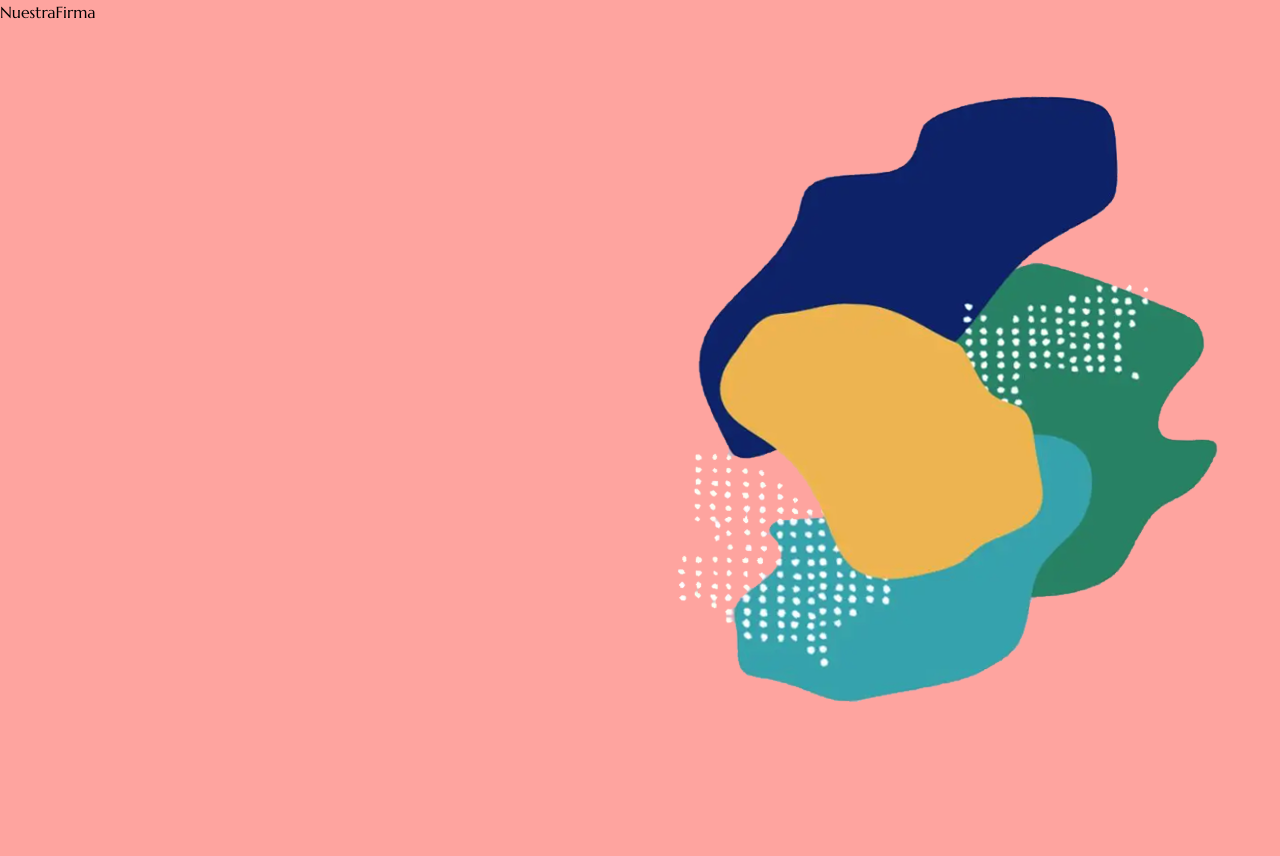
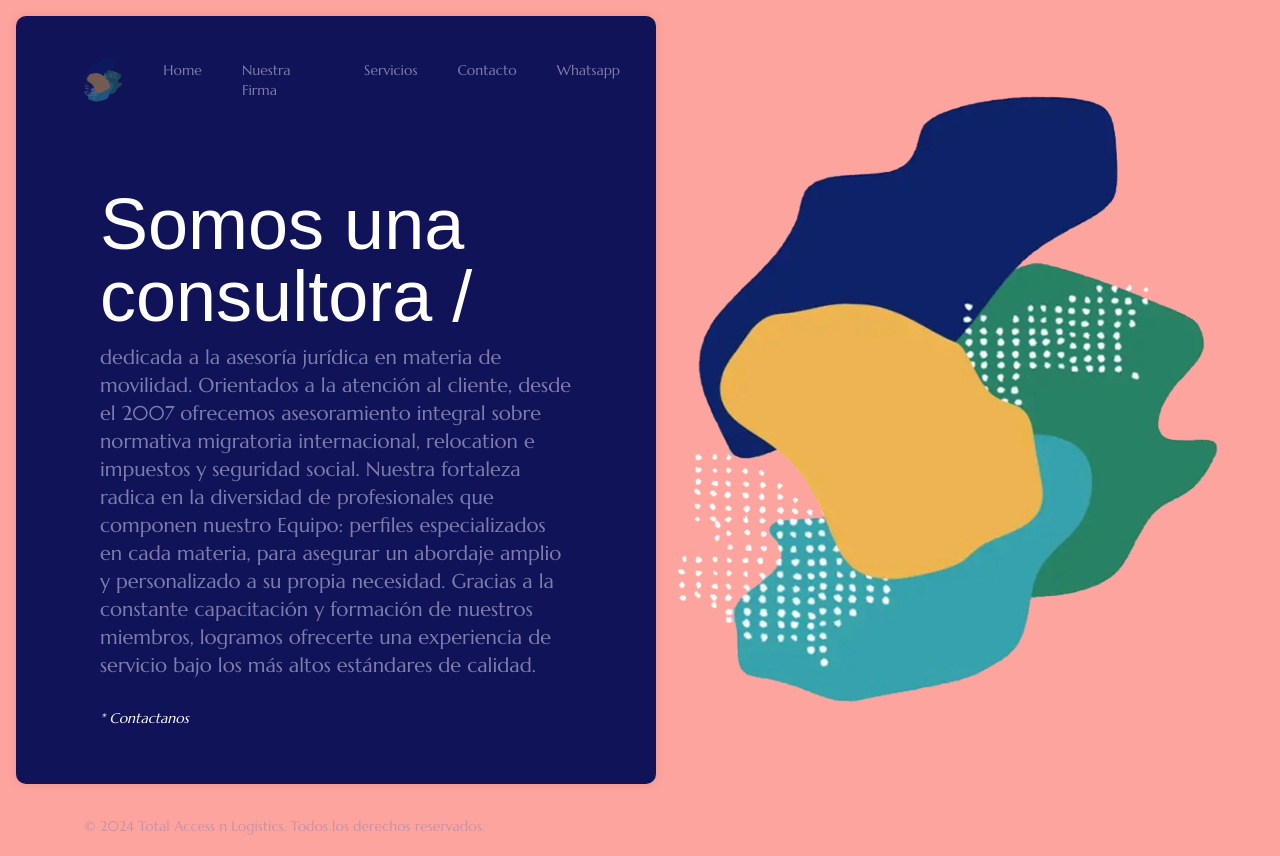
Before and after one commit to julord87/total-access, a Next.js app: page /nuestra_firma in a window 1280 px wide. Before the commit the page ends 800 px from the top, so only its background shows below. Built offline with nearby package versions, Linux system fonts and the light colour scheme; a web font is replaced by a local one.

Commit message:
Refactor CSS styles and layout in NuestraFirma page and MainCard component

```diff
--- a/src/app/nuestra_firma/page.tsx
+++ b/src/app/nuestra_firma/page.tsx
@@ -1,9 +1,43 @@
-import React from 'react'
+import { Footer } from "@/components/Footer";
+import Header from "@/components/Header";
+import Link from "next/link";
 
 const NuestraFirma = () => {
   return (
-    <div>NuestraFirma</div>
-  )
-}
+    <div className="flex flex-col justify-between h-screen md:h-full w-full main-card bg-gray-900 p-6 md:m-4">
+      {/* Header */}
+      <Header />
 
-export default NuestraFirma
+      {/* Contenido principal */}
+      <div className="flex flex-col justify-end flex-grow p-6 lg:p-16">
+        <h1 className="text-6xl lg:text-7xl text-white leading-tight">
+          Somos una consultora /
+        </h1>
+        <p className="text-lg lg:text-xl font-color my-3 justify-normal">
+          dedicada a la asesoría jurídica en materia de movilidad. Orientados a
+          la atención al cliente, desde el 2007 ofrecemos asesoramiento integral
+          sobre normativa migratoria internacional, relocation e impuestos y
+          seguridad social. Nuestra fortaleza radica en la diversidad de
+          profesionales que componen nuestro Equipo: perfiles especializados en
+          cada materia, para asegurar un abordaje amplio y personalizado a su
+          propia necesidad. Gracias a la constante capacitación y formación de
+          nuestros miembros, logramos ofrecerte una experiencia de servicio bajo
+          los más altos estándares de calidad.
+        </p>
+        <Link
+          href="https://wa.me/5491138248813?text=Hola%21%20Quisiera%20realizar%20una%20consulta%20sobre%20sus%20servicios."
+          className="mt-2 block text-white italic py-2 lg:inline hover:opacity-75 text-sm"
+          target="_blank"
+          rel="noopener noreferrer"
+        >
+          * Contactanos
+        </Link>
+      </div>
+
+      {/* Footer */}
+      <Footer />
+    </div>
+  );
+};
+
+export default NuestraFirma;
--- /dev/null
+++ b/src/components/Footer.tsx
@@ -0,0 +1,11 @@
+import React from "react";
+
+export const Footer = () => {
+  return (
+    <footer className="mt-4 text-xs lg:text-sm font-color opacity-45 pl-6 lg:pl-12 pb-5">
+      <p>
+        &copy; 2024 Total Access n Logistics. Todos los derechos reservados.
+      </p>
+    </footer>
+  );
+};
--- a/src/components/MainCard.tsx
+++ b/src/components/MainCard.tsx
@@ -1,5 +1,6 @@
 import Link from "next/link";
 import Header from "./Header";
+import { Footer } from "./Footer";
 
 const MainCard = () => {
   return (
@@ -9,14 +10,12 @@ const MainCard = () => {
 
       {/* Contenido principal */}
       <div className="flex flex-col justify-end flex-grow p-6 lg:p-16">
-        <Link href={"/nuestra_firma"} className="text-lg lg:text-xl text-white py-3">*Quiénes somos ?</Link>
         <h1 className="text-6xl lg:text-7xl text-white leading-tight">Total Access n' Logistics</h1>
+        <Link href={"/nuestra_firma"} className="text-lg lg:text-xl text-white py-3 mt-2">*Quiénes somos ?</Link>
       </div>
 
       {/* Footer */}
-      <footer className="mt-4 text-xs lg:text-sm font-color opacity-45 pl-6 lg:pl-12 pb-5">
-        <p>&copy; 2024 Total Access n Logistics. Todos los derechos reservados.</p>
-      </footer>
+      <Footer />
     </div>
   );
 };
```
